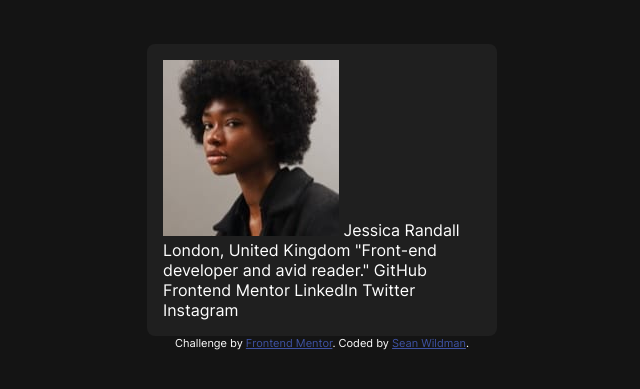
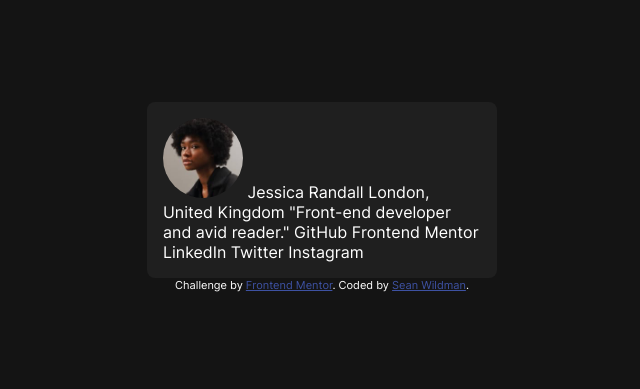
Before and after one commit to twelvegoats/FEM_social_links_profile, a website: page index.html in a window 1280 px wide. Shown: the part 203-592 px from the top of the page, without its empty margins (318-958 px from the left). Drawn offline with nearby package versions, Linux system fonts and the light colour scheme; files that its build step writes are made by us from their sources.

Commit message:
Add basic styles for card image

```diff
--- a/scss/base/_base.scss
+++ b/scss/base/_base.scss
@@ -19,3 +19,9 @@ body {
   width: 21.875rem;
   height: auto;
 }
+
+.social-card__image {
+  width: 5rem;
+  height: 5rem;
+  border-radius: 50%;
+}
```
